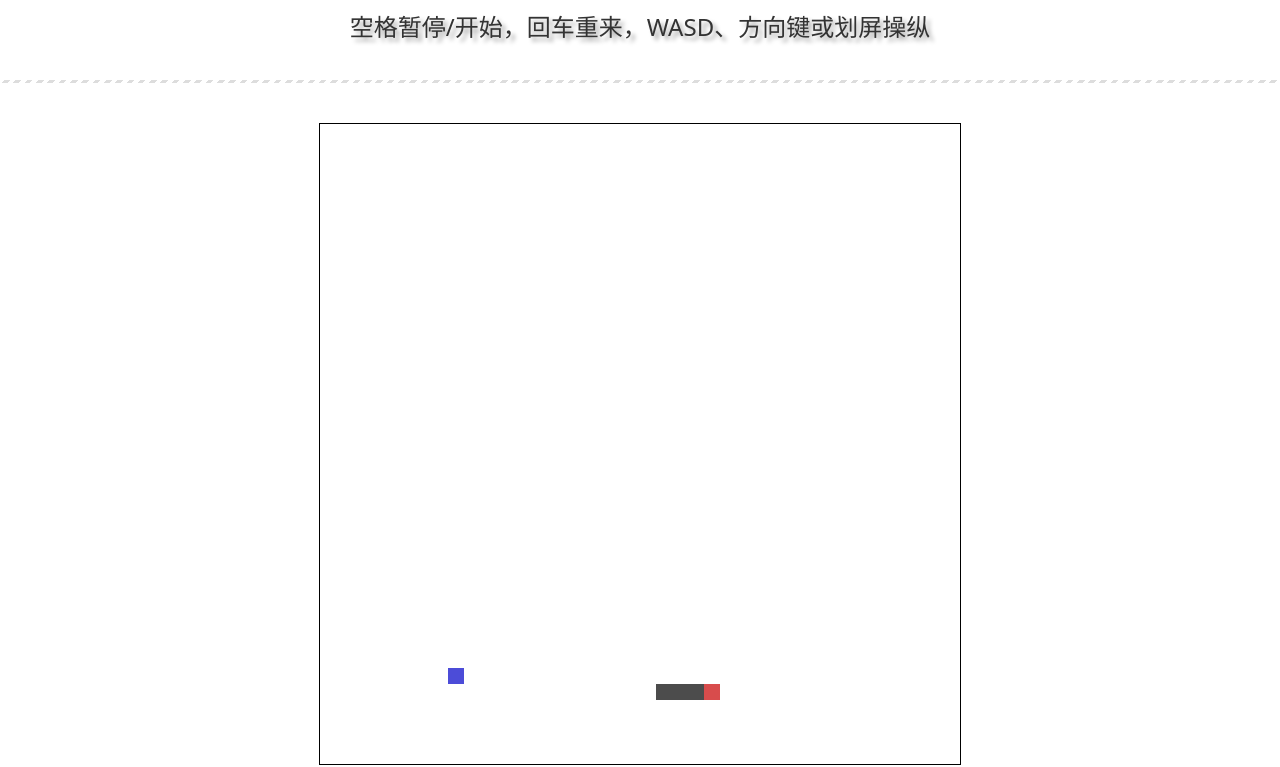
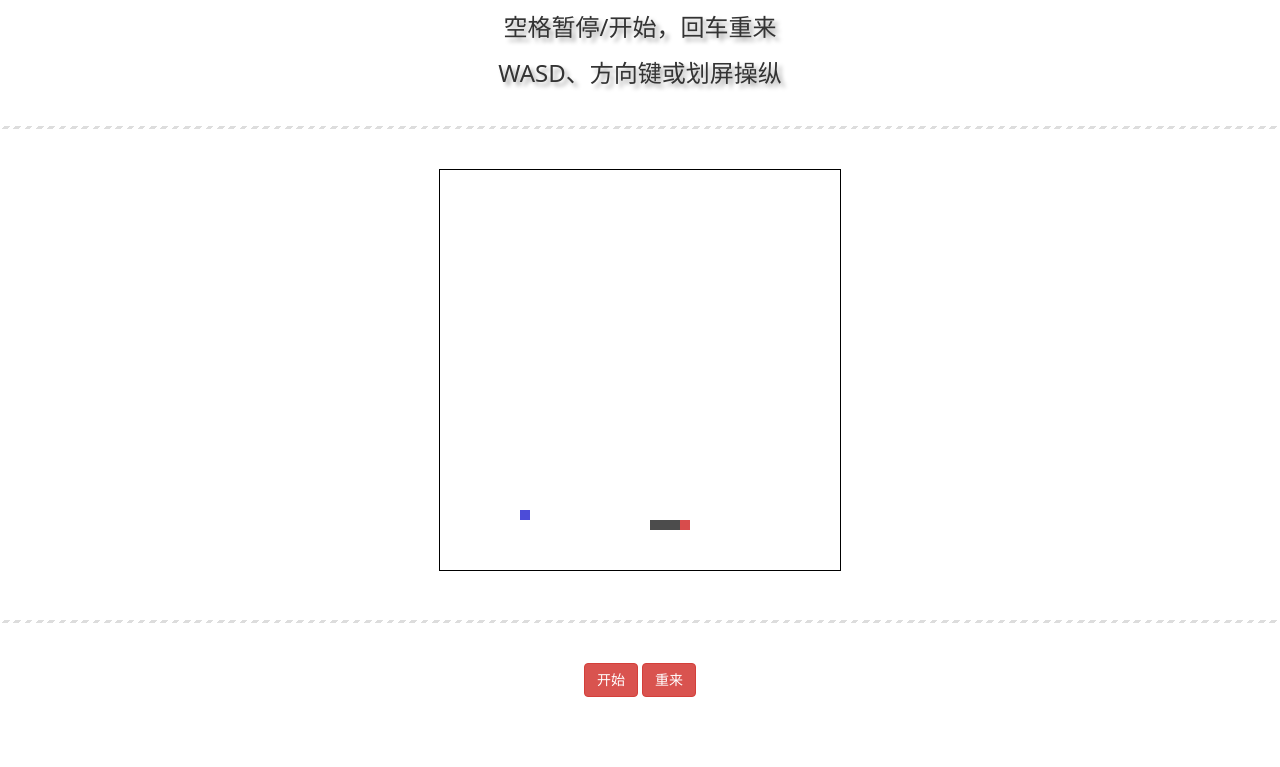
Before and after one commit to AlynxZhou/snakejs, a plain HTML site: page index.html in a window 1280 px wide. Shown: the part 66-833 px from the top of the page. After the commit the page ends 800 px from the top, so only its background shows below. Drawn offline with nearby package versions, Linux system fonts and the light colour scheme; a web font is replaced by a local one.

Commit message:
Updated instruction.

```diff
--- a/index.html
+++ b/index.html
@@ -13,9 +13,10 @@
 	</head>
 	<body>
 		<h1>喵's Snake</h1>
-		<h3>空格暂停/开始，回车重来，WASD、方向键或划屏操纵</h3>
+		<h3>空格暂停/开始，回车重来</h3>
+		<h3>WASD、方向键或划屏操纵</h3>
 		<hr>
-		<canvas id="canvas" width="640" height="640"></canvas>
+		<canvas id="canvas" width="400" height="400"></canvas>
 		<hr>
 		<button id="switch" class="btn btn-danger"></button>
 		<button id="refresh" class="btn btn-danger"></button>
```
